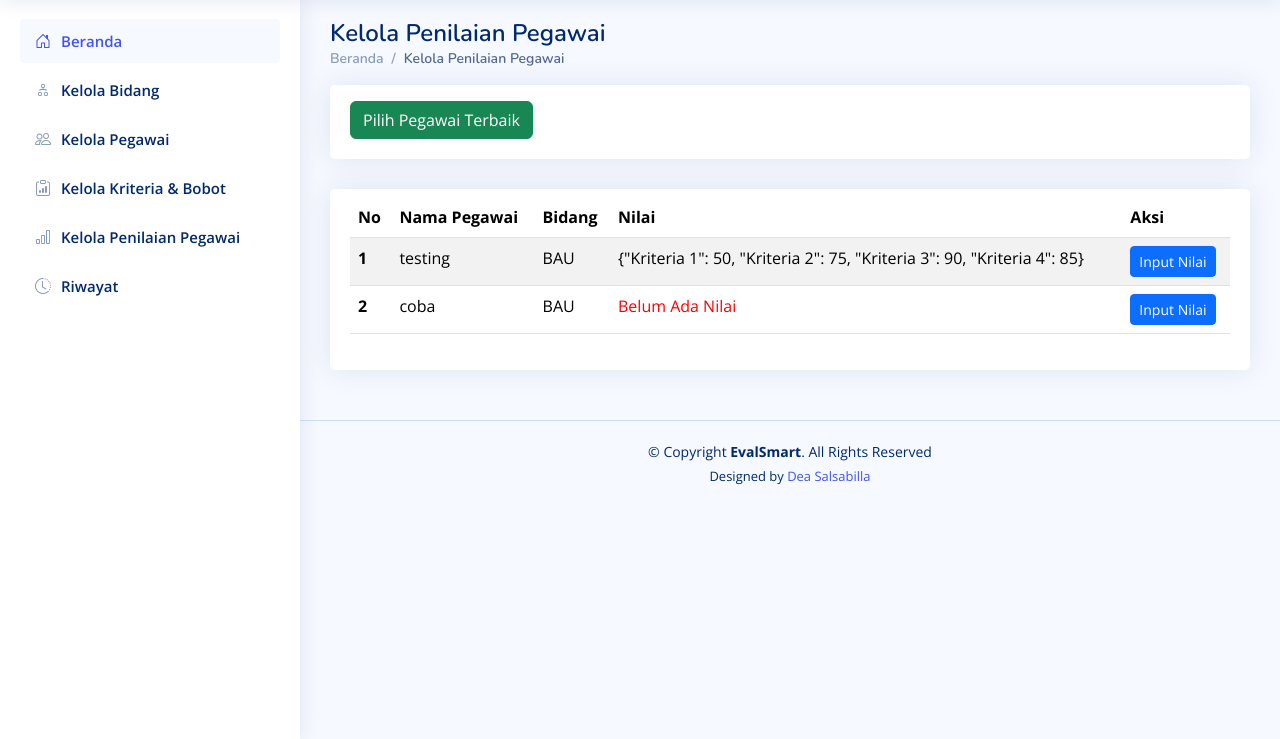
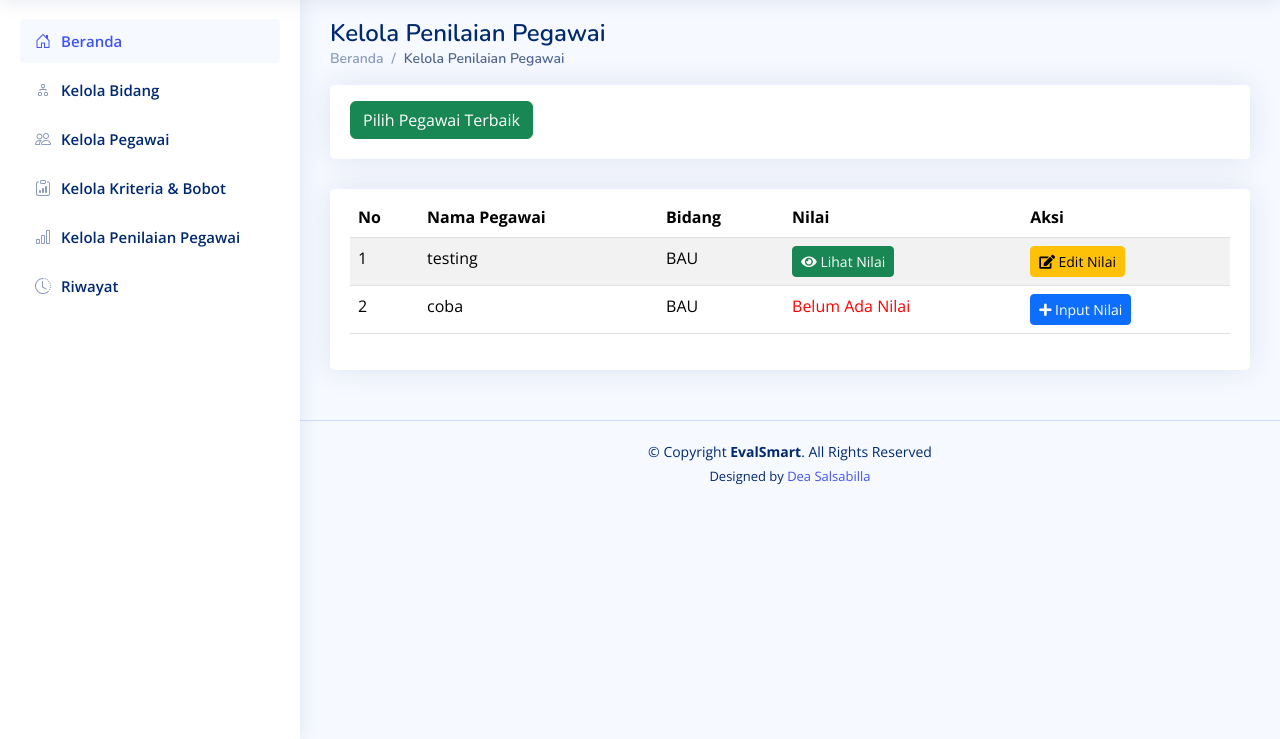
Before and after one commit to deasalsabilla/EvalSmart, a Django app: page /penilaian/ in a window 1280 px wide. Shown: the part 61-800 px from the top of the page. Run offline with Django 4.2, Linux system fonts and the light colour scheme; data comes from the database, SQL or seed files in the repository; both versions use the stored data as it was after the commit; some libraries are stand-ins or nearby versions.

Commit message:
membuat perubahan button input atau edit nilai secara dinamis serta menambahkan button lihat nilai

```diff
--- a/testing/templates/penilaian.html
+++ b/testing/templates/penilaian.html
@@ -28,14 +28,16 @@
 
     <!-- Template Main CSS File -->
     <link href="{% static 'assets/css/style.css' %}" rel="stylesheet" />
+    <link href="https://cdnjs.cloudflare.com/ajax/libs/font-awesome/5.15.4/css/all.min.css" rel="stylesheet">
 
-    <!--   =======================================================
+
+    <!--      =======================================================
   * Template Name: NiceAdmin
   * Updated: Sep 18 2023 with Bootstrap v5.3.2
   * Template URL: https://bootstrapmade.com/nice-admin-bootstrap-admin-html-template/
   * Author: BootstrapMade.com
   * License: https://bootstrapmade.com/license/
-  ========================================================   -->
+  ========================================================      -->
   </head>
 
   <body>
@@ -85,18 +87,22 @@
                   <tbody>
                     {% for item in penilaian_list %}
                       <tr>
-                        <th scope="row">{{ forloop.counter }}</th>
+                        <td>{{ forloop.counter }}</td>
                         <td>{{ item.nama.nama }}</td>
                         <td>{{ item.bidang.nama }}</td>
                         <td>
                           {% if item.nilai %}
-                            {{ item.nilai }}
+                            <a href="" class="btn btn-success btn-sm"><i class="fas fa-eye"></i> Lihat Nilai</a>
                           {% else %}
                             <span style="color: red;">Belum Ada Nilai</span>
                           {% endif %}
                         </td>
                         <td>
-                          <a href="{% url 'input_nilai' item.id %}" class="btn btn-primary btn-sm">Input Nilai</a>
+                          {% if item.nilai %}
+                            <a href="{% url 'input_nilai' item.id %}" class="btn btn-warning btn-sm"><i class="fas fa-edit"></i> Edit Nilai</a>
+                          {% else %}
+                            <a href="{% url 'input_nilai' item.id %}" class="btn btn-primary btn-sm"><i class="fas fa-plus"></i> Input Nilai</a>
+                          {% endif %}
                         </td>
                       </tr>
                     {% endfor %}
```
Also changed, not shown: db.sqlite3.
